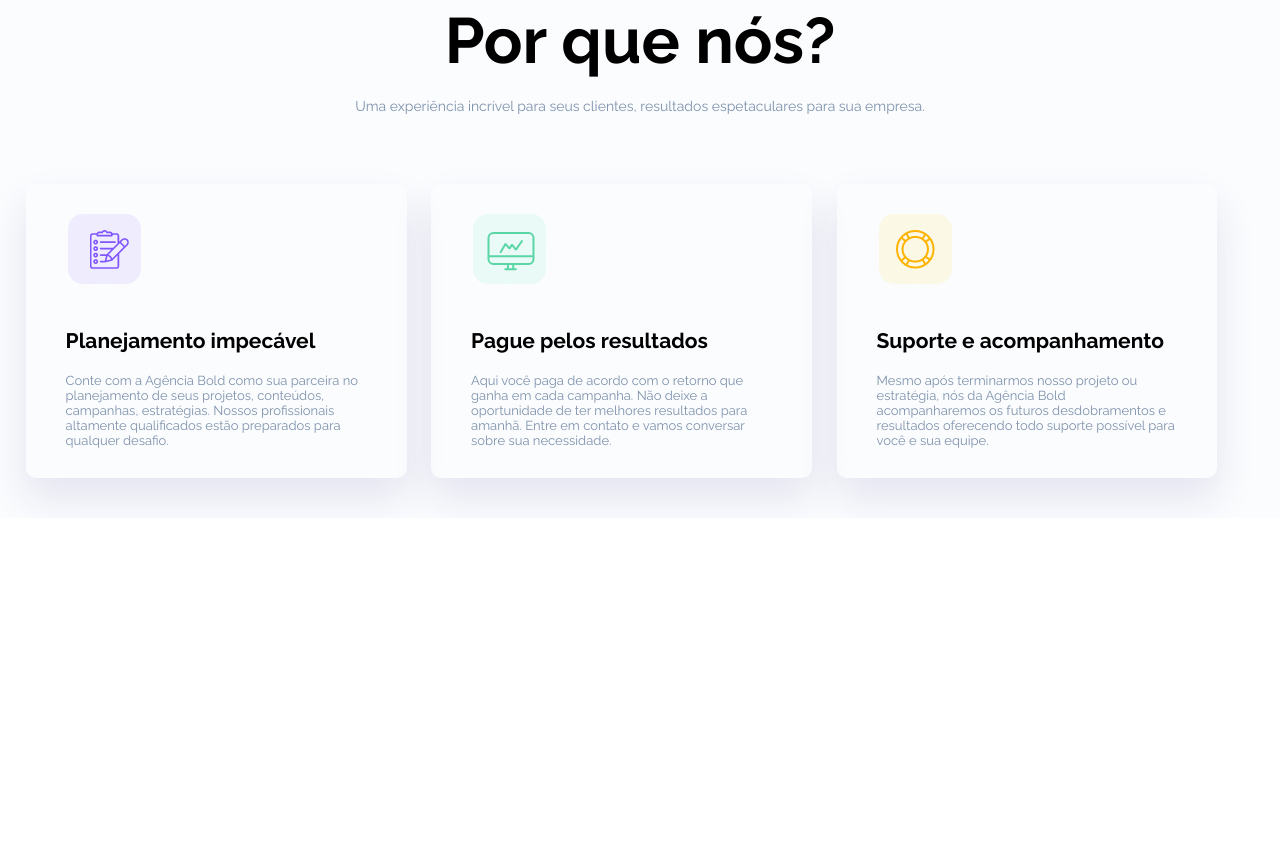
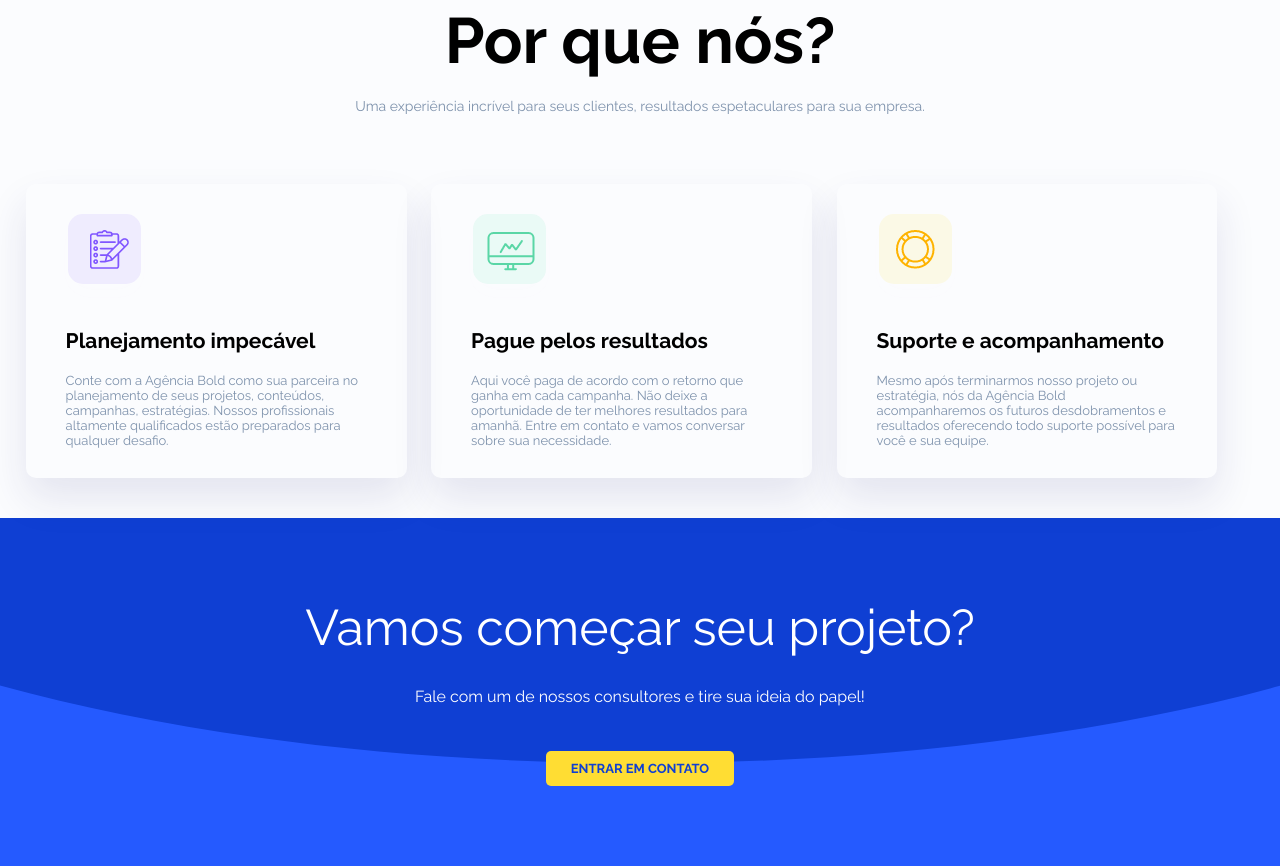
Before and after one commit to frizzly-mika/agency-landingpage-model, a plain HTML site: page index.html in a window 1280 px wide. Shown: the part 1349-2215 px from the top of the page. Before the commit the page ends 1867 px from the top, so only its background shows below. Drawn offline with Linux system fonts and the light colour scheme.

Commit message:
Modelagem e estilização da sessão cta - call to action

```diff
--- a/index.html
+++ b/index.html
@@ -56,21 +56,32 @@
                 <div class="box-diferenciais">
                     <img src="images/ICONE1.png" alt="">
                     <h3>Planejamento impecável</h3>
-                    <p>Conte com a Agência Bold como sua parceira no planejamento de seus projetos, conteúdos, campanhas, estratégias. Nossos profissionais altamente qualificados estão preparados para qualquer desafio.</p>
+                    <p>Conte com a Agência Bold como sua parceira no planejamento de seus projetos, conteúdos,
+                        campanhas, estratégias. Nossos profissionais altamente qualificados estão preparados para
+                        qualquer desafio.</p>
                 </div>
                 <div class="box-diferenciais">
                     <img src="images/ICONE2.png" alt="">
                     <h3>Pague pelos resultados</h3>
-                    <p>Aqui você paga de acordo com o retorno que ganha em cada campanha. Não deixe a oportunidade de ter melhores resultados para amanhã. Entre em contato e vamos conversar sobre sua necessidade.</p>
+                    <p>Aqui você paga de acordo com o retorno que ganha em cada campanha. Não deixe a oportunidade de
+                        ter melhores resultados para amanhã. Entre em contato e vamos conversar sobre sua necessidade.
+                    </p>
                 </div>
                 <div class="box-diferenciais">
                     <img src="images/ICONE3.png" alt="">
                     <h3>Suporte e acompanhamento</h3>
-                    <p>Mesmo após terminarmos nosso projeto ou estratégia, nós da Agência Bold acompanharemos os futuros desdobramentos e resultados oferecendo todo suporte possível para você e sua equipe.</p>
+                    <p>Mesmo após terminarmos nosso projeto ou estratégia, nós da Agência Bold acompanharemos os futuros
+                        desdobramentos e resultados oferecendo todo suporte possível para você e sua equipe.</p>
                 </div>
             </div><!-- diferenciais-->
         </div><!-- center-->
     </section><!-- porque-nos-->
+
+    <section class="cta">
+        <h2>Vamos começar seu projeto?</h2>
+        <h4>Fale com um de nossos consultores e tire sua ideia do papel!</h4>
+        <a href="/Contato">Entrar em contato</a>
+    </section><!-- cta-->
 </body>
 
 </html>
--- a/style.css
+++ b/style.css
@@ -141,10 +141,44 @@ section.porque-nos>.center>p {
     margin-bottom: 20px;
 }
 
-.box-diferenciais img{
+.box-diferenciais img {
     margin-left: -28px;
 }
 
+section.cta {
+    background-image: url('images/banner.svg');
+    background-size: cover;
+    background-position: center;
+    padding: 20px 10px;
+    min-height: 200px;
+    text-align: center;
+    color: white;
+}
+
+section.cta h2 {
+    font-weight: normal;
+    padding: 15px 0;
+    margin-top: 45px;
+    font-size: 50px;
+}
+
+section.cta h4 {
+    font-weight: normal;
+    padding: 15px 0;
+}
+
+section.cta a {
+    display: inline-block;
+    padding: 10px 25px;
+    border-radius: 5px;
+    font-weight: bold;
+    font-size: 13px;
+    background: #FFDD33;
+    text-decoration: none;
+    color: #0F3FD3;
+    text-transform: uppercase;
+    margin: 30px 0 60px 0;
+}
 
 @media screen and (max-width: 768px) {
     .diferenciais {
@@ -156,7 +190,7 @@ section.porque-nos>.center>p {
         margin-right: 0;
     }
 
-    section.brands > .center {
+    section.brands>.center {
         flex-wrap: nowrap;
         flex-direction: column;
         align-items: center;
```
Also changed, not shown: images/banner.svg (added).
